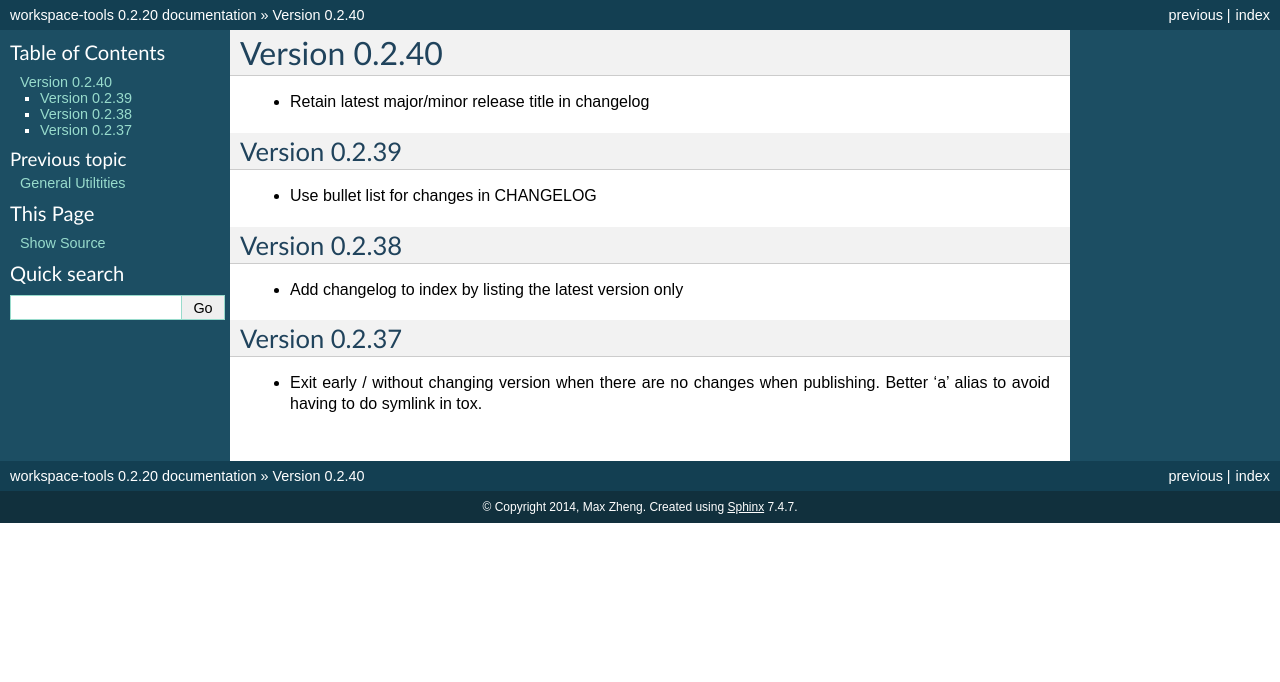
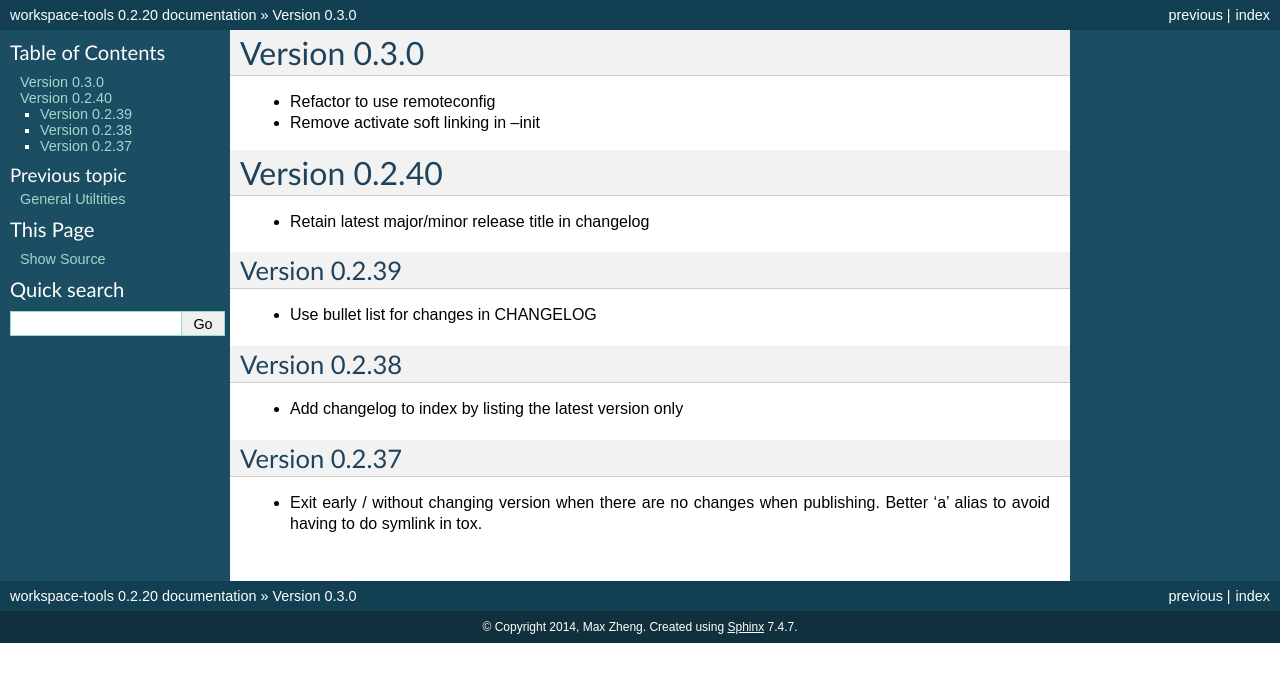
Before and after one commit to maxzheng/workspace-tools, a Sphinx documentation site: the page built from docs/CHANGELOG.rst, in a window 1280 px wide. Shown: the top 682 px of the page. Built offline with Sphinx 7.4.7, drawn with Linux system fonts in a browser that asks for light colours.

Commit message:
Publish version 0.3.0

```diff
--- a/docs/CHANGELOG.rst
+++ b/docs/CHANGELOG.rst
@@ -1,3 +1,11 @@
+Version 0.3.0
+================================================================================
+
+* Refactor to use remoteconfig
+
+* Remove activate soft linking in --init
+
+
 Version 0.2.40
 ================================================================================
 
--- a/setup.py
+++ b/setup.py
@@ -10,7 +10,7 @@ def find_files(path):
 
 setuptools.setup(
   name='workspace-tools',
-  version='0.2.40',
+  version='0.3.0',
 
   author='Max Zheng',
   author_email='maxzheng.os @t gmail.com',
```
